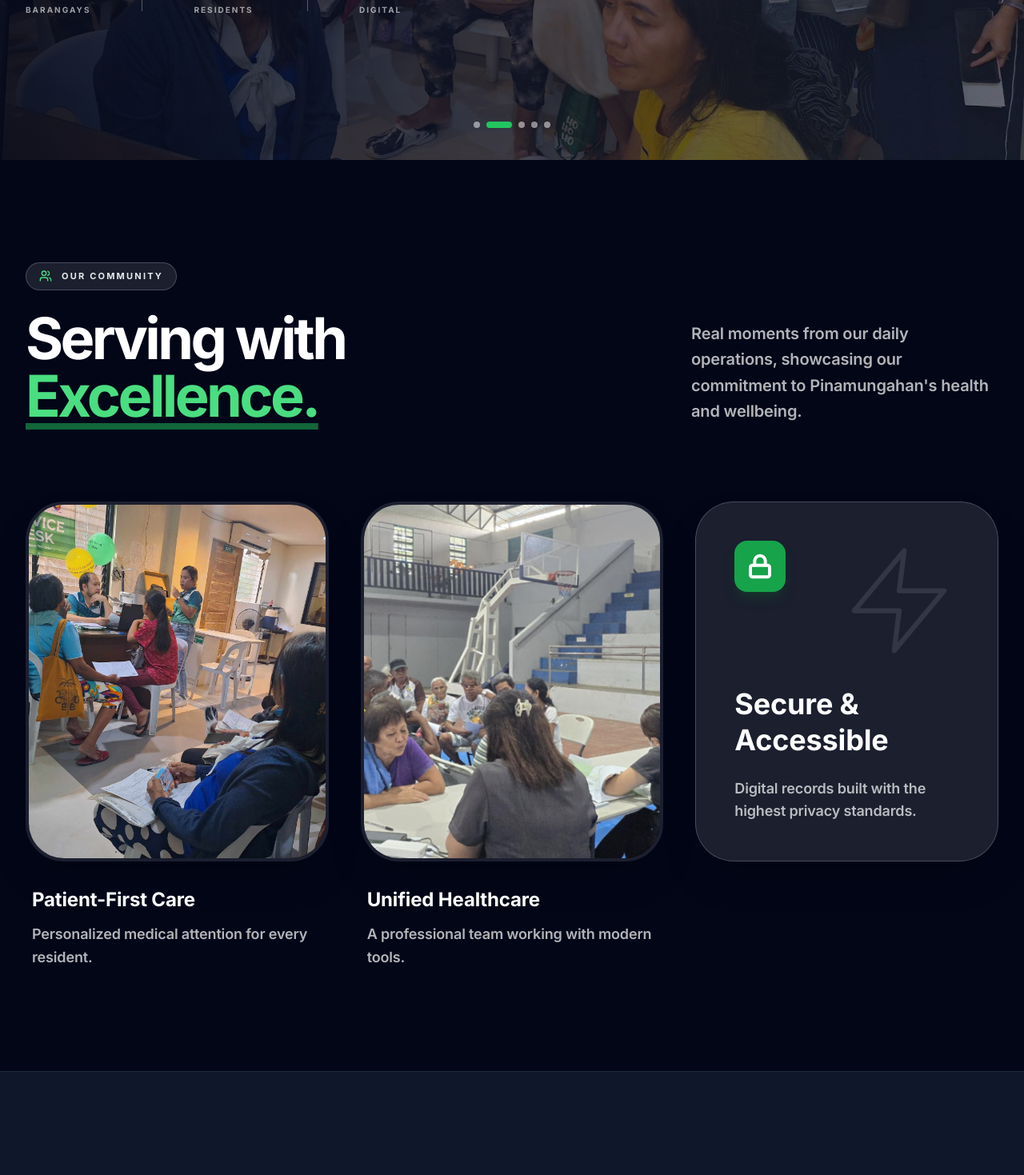
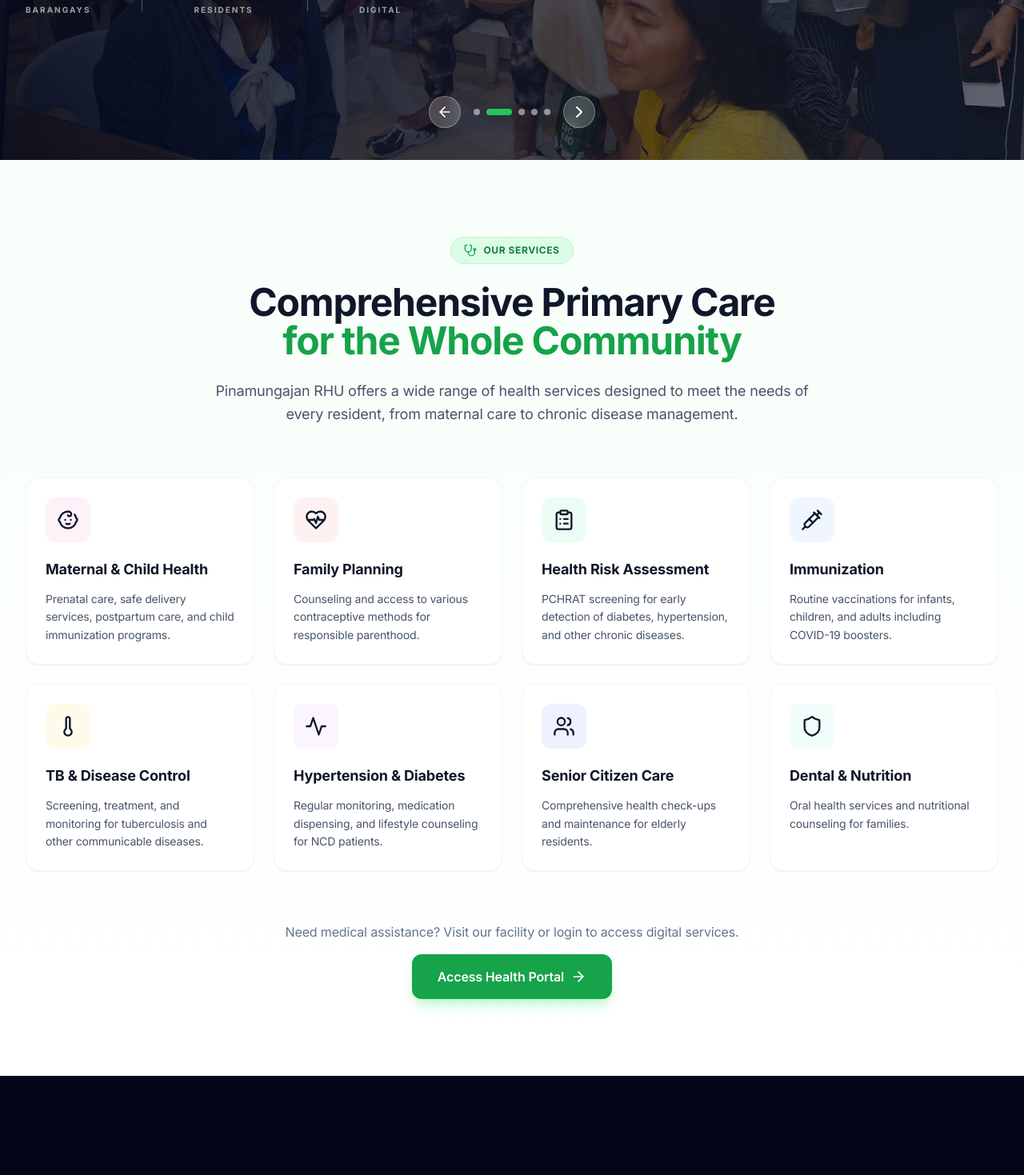
Before and after one commit to pinamungajanrhu/rhupinamungajan, a React (Vite) app in the folder frontend/: page / in a window 1280 px wide. Shown: the part 600-2069 px from the top of the page at 80% size. Built offline with nearby package versions, Linux system fonts and the light colour scheme.

Commit message:
feat: add slideshow navigation buttons and services intro section

```diff
--- a/frontend/src/pages/Landing.jsx
+++ b/frontend/src/pages/Landing.jsx
@@ -7,6 +7,8 @@ import {
   HeartPulse,
   FileText,
   ArrowRight,
+  ArrowLeft,
+  ChevronRight,
   LogIn,
   UserPlus,
   Home,
@@ -23,7 +25,11 @@ import {
   Award,
   Calendar,
   Zap,
-  Check
+  Check,
+  Baby,
+  Syringe,
+  ClipboardList,
+  Thermometer
 } from 'lucide-react'
 import { useAuth } from '../contexts/AuthContext'
 
@@ -48,6 +54,15 @@ const Landing = () => {
     }, 5000) // Change every 5 seconds
     return () => clearInterval(interval)
   }, [rhuImages.length])
+
+  // Manual navigation functions
+  const nextImage = () => {
+    setCurrentImageIndex((prev) => (prev + 1) % rhuImages.length)
+  }
+
+  const prevImage = () => {
+    setCurrentImageIndex((prev) => (prev - 1 + rhuImages.length) % rhuImages.length)
+  }
 
   const features = [
     {
@@ -177,17 +192,40 @@ const Landing = () => {
           <div className="absolute inset-0 bg-gradient-to-r from-slate-950/90 via-slate-950/70 to-slate-950/50 z-10"></div>
         </div>
 
-        {/* Image Indicators */}
-        <div className="absolute bottom-10 left-1/2 -translate-x-1/2 flex gap-2 z-20">
+        {/* Image Indicators & Navigation */}
+        <div className="absolute bottom-10 left-1/2 -translate-x-1/2 flex items-center gap-4 z-20">
+          {/* Prev Button */}
+          <motion.button
+            onClick={prevImage}
+            whileHover={{ scale: 1.1 }}
+            whileTap={{ scale: 0.95 }}
+            className="w-10 h-10 rounded-full bg-white/20 backdrop-blur-sm border border-white/30 flex items-center justify-center text-white hover:bg-white/30 transition-all"
+          >
+            <ArrowLeft size={20} />
+          </motion.button>
+
+          {/* Indicators */}
+          <div className="flex gap-2">
             {rhuImages.map((_, index) => (
               <button
                 key={index}
                 onClick={() => setCurrentImageIndex(index)}
-              className={`w-2 h-2 rounded-full transition-all duration-300 ${
-                index === currentImageIndex ? 'bg-primary-500 w-8' : 'bg-white/50 hover:bg-white/80'
+                className={`h-2 rounded-full transition-all duration-300 ${
+                  index === currentImageIndex ? 'bg-primary-500 w-8' : 'bg-white/50 hover:bg-white/80 w-2'
                 }`}
               />
             ))}
+          </div>
+
+          {/* Next Button */}
+          <motion.button
+            onClick={nextImage}
+            whileHover={{ scale: 1.1 }}
+            whileTap={{ scale: 0.95 }}
+            className="w-10 h-10 rounded-full bg-white/20 backdrop-blur-sm border border-white/30 flex items-center justify-center text-white hover:bg-white/30 transition-all"
+          >
+            <ChevronRight size={24} />
+          </motion.button>
         </div>
 
         <div className="max-w-7xl mx-auto px-6 lg:px-8 w-full relative z-10">
@@ -242,6 +280,146 @@ const Landing = () => {
 
 
 
+      </section>
+
+      {/* Services Intro Section */}
+      <section id="services" className="relative py-24 bg-white overflow-hidden">
+        <div className="absolute inset-0 bg-gradient-to-b from-primary-50/50 to-transparent"></div>
+        <div className="max-w-7xl mx-auto px-6 lg:px-8 relative z-10">
+          {/* Section Header */}
+          <div className="text-center max-w-3xl mx-auto mb-16">
+            <motion.div
+              initial={{ opacity: 0, y: 20 }}
+              whileInView={{ opacity: 1, y: 0 }}
+              viewport={{ once: true }}
+              className="inline-flex items-center gap-2 px-4 py-2 rounded-full bg-primary-100 border border-primary-200 mb-6"
+            >
+              <Stethoscope size={16} className="text-primary-600" />
+              <span className="text-xs font-bold uppercase tracking-wider text-primary-700">Our Services</span>
+            </motion.div>
+            <motion.h2
+              initial={{ opacity: 0, y: 20 }}
+              whileInView={{ opacity: 1, y: 0 }}
+              viewport={{ once: true }}
+              transition={{ delay: 0.1 }}
+              className="text-4xl lg:text-5xl font-bold text-slate-900 mb-6 tracking-tight"
+            >
+              Comprehensive Primary Care <br />
+              <span className="text-primary-600">for the Whole Community</span>
+            </motion.h2>
+            <motion.p
+              initial={{ opacity: 0, y: 20 }}
+              whileInView={{ opacity: 1, y: 0 }}
+              viewport={{ once: true }}
+              transition={{ delay: 0.2 }}
+              className="text-lg text-slate-600 leading-relaxed"
+            >
+              Pinamungajan RHU offers a wide range of health services designed to meet the needs
+              of every resident, from maternal care to chronic disease management.
+            </motion.p>
+          </div>
+
+          {/* Services Grid */}
+          <div className="grid md:grid-cols-2 lg:grid-cols-4 gap-6">
+            {[
+              {
+                icon: Baby,
+                title: 'Maternal & Child Health',
+                description: 'Prenatal care, safe delivery services, postpartum care, and child immunization programs.',
+                color: 'bg-pink-500',
+                bgColor: 'bg-pink-50'
+              },
+              {
+                icon: HeartPulse,
+                title: 'Family Planning',
+                description: 'Counseling and access to various contraceptive methods for responsible parenthood.',
+                color: 'bg-rose-500',
+                bgColor: 'bg-rose-50'
+              },
+              {
+                icon: ClipboardList,
+                title: 'Health Risk Assessment',
+                description: 'PCHRAT screening for early detection of diabetes, hypertension, and other chronic diseases.',
+                color: 'bg-emerald-500',
+                bgColor: 'bg-emerald-50'
+              },
+              {
+                icon: Syringe,
+                title: 'Immunization',
+                description: 'Routine vaccinations for infants, children, and adults including COVID-19 boosters.',
+                color: 'bg-blue-500',
+                bgColor: 'bg-blue-50'
+              },
+              {
+                icon: Thermometer,
+                title: 'TB & Disease Control',
+                description: 'Screening, treatment, and monitoring for tuberculosis and other communicable diseases.',
+                color: 'bg-amber-500',
+                bgColor: 'bg-amber-50'
+              },
+              {
+                icon: Activity,
+                title: 'Hypertension & Diabetes',
+                description: 'Regular monitoring, medication dispensing, and lifestyle counseling for NCD patients.',
+                color: 'bg-purple-500',
+                bgColor: 'bg-purple-50'
+              },
+              {
+                icon: Users,
+                title: 'Senior Citizen Care',
+                description: 'Comprehensive health check-ups and maintenance for elderly residents.',
+                color: 'bg-indigo-500',
+                bgColor: 'bg-indigo-50'
+              },
+              {
+                icon: Shield,
+                title: 'Dental & Nutrition',
+                description: 'Oral health services and nutritional counseling for families.',
+                color: 'bg-teal-500',
+                bgColor: 'bg-teal-50'
+              }
+            ].map((service, index) => (
+              <motion.div
+                key={service.title}
+                initial={{ opacity: 0, y: 30 }}
+                whileInView={{ opacity: 1, y: 0 }}
+                viewport={{ once: true }}
+                transition={{ delay: index * 0.1 }}
+                whileHover={{ y: -8, transition: { duration: 0.2 } }}
+                className="group bg-white rounded-2xl p-6 border border-slate-100 shadow-sm hover:shadow-xl transition-all duration-300"
+              >
+                <div className={`w-14 h-14 ${service.bgColor} rounded-xl flex items-center justify-center mb-5 group-hover:scale-110 transition-transform duration-300`}>
+                  <service.icon className={`w-7 h-7 ${service.color.replace('bg-', 'text-')}`} />
+                </div>
+                <h3 className="text-lg font-bold text-slate-900 mb-3 group-hover:text-primary-600 transition-colors">
+                  {service.title}
+                </h3>
+                <p className="text-sm text-slate-600 leading-relaxed">
+                  {service.description}
+                </p>
+              </motion.div>
+            ))}
+          </div>
+
+          {/* CTA */}
+          <motion.div
+            initial={{ opacity: 0, y: 20 }}
+            whileInView={{ opacity: 1, y: 0 }}
+            viewport={{ once: true }}
+            className="mt-16 text-center"
+          >
+            <p className="text-slate-500 mb-4">Need medical assistance? Visit our facility or login to access digital services.</p>
+            <motion.button
+              whileHover={{ scale: 1.05 }}
+              whileTap={{ scale: 0.95 }}
+              onClick={handleLogin}
+              className="inline-flex items-center gap-2 px-8 py-4 bg-primary-600 text-white font-semibold rounded-xl hover:bg-primary-700 transition-colors shadow-lg shadow-primary-200"
+            >
+              Access Health Portal
+              <ArrowRight size={20} />
+            </motion.button>
+          </motion.div>
+        </div>
       </section>
 
       {/* Community Section - Dark Theme (No Background Image) */}
```
Lines whose indentation alone changed are shown as unchanged.
